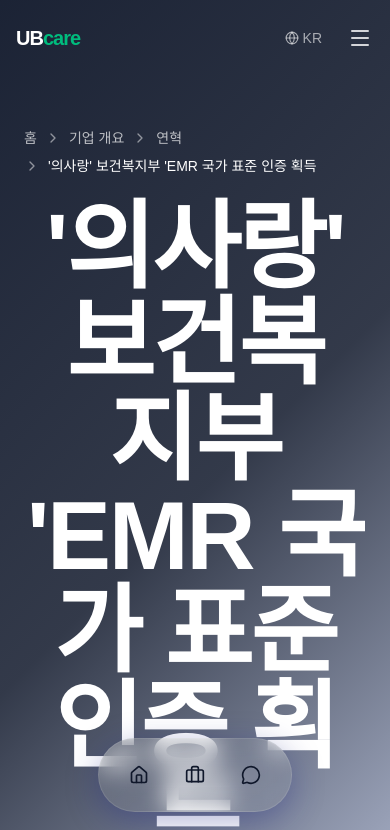
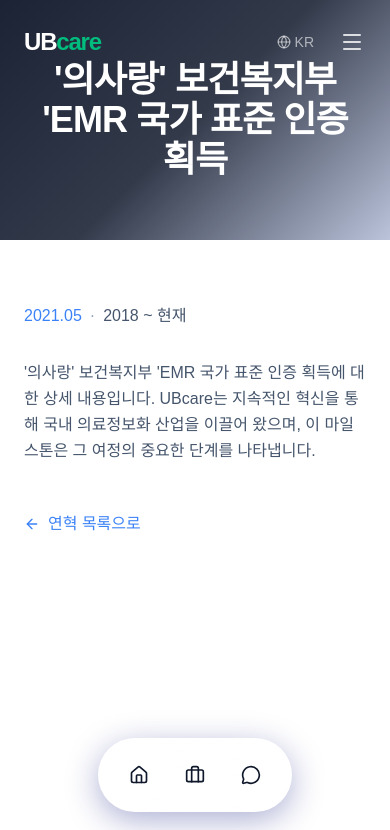
Before and after one commit to astudyinglady-max/newbiware, a Next.js app: page /about/history/m1 in a window 390 px wide. Shown: the top 830 px of the page. Built offline with nearby package versions, Linux system fonts and the light colour scheme; a web font is replaced by a local one.

Commit message:
모바일 사이즈 수정

```diff
--- a/src/app/globals.css
+++ b/src/app/globals.css
@@ -1,6 +1,13 @@
 @import "tailwindcss";
 
 @theme {
+  /* Breakpoints (Tailwind v4는 @theme에서 정의) — rem 권장 */
+  --breakpoint-sm: 20rem;   /* 640px */
+  --breakpoint-md: 48rem;   /* 768px */
+  --breakpoint-lg: 64rem;   /* 1024px */
+  --breakpoint-xl: 80rem;   /* 1280px */
+  --breakpoint-2xl: 96rem;  /* 1536px */
+
   --color-primary: #0F172A;
   --color-primary-50: #F0F5FF;
   --color-primary-100: #E0EBFF;
@@ -67,6 +74,7 @@
 html,
 body {
   font-family: "Pretendard", sans-serif;
+  min-width: 320px;
 }
 
 body {
@@ -78,6 +86,7 @@
   overflow-x: clip;
   -webkit-font-smoothing: antialiased;
   -moz-osx-font-smoothing: grayscale;
+
 }
 
 /* Promote heavy sections to own compositor layer for smoother scroll */
@@ -85,3 +94,9 @@
 [data-section] {
   contain: layout style paint;
 }
+
+@media (min-width: 20rem) {
+ .container {
+  max-width: 100% !important;
+ }
+}
--- a/src/components/about/PageHeader.tsx
+++ b/src/components/about/PageHeader.tsx
@@ -25,7 +25,7 @@
   return (
     <>
     <header
-      className="relative w-full py-32 sm:py-8 overflow-hidden min-h-[500px] sm:min-h-[240px] flex justify-center items-center"
+      className="relative w-full py-32 sm:py-8 overflow-hidden min-h-[500px] sm:min-h-[240px] md:min-h-[320px] lg:min-h-[400px] flex justify-center items-center"
       style={{
         backgroundImage: backgroundImage
           ? `linear-gradient(to bottom, rgba(15,23,42,0.7) 0%, rgba(15,23,42,0.5) 100%), url(${backgroundImage})`
@@ -35,26 +35,8 @@
       }}
     >
       <div className="container mx-auto px-6 relative z-10">
-        {breadcrumbs && breadcrumbs.length > 0 && (
-          <nav
-            className="flex items-center gap-2 text-sm text-white/70 mb-6 flex-wrap"
-            aria-label="breadcrumb"
-          >
-            {breadcrumbs.map((item, i) => (
-              <span key={i} className="flex items-center gap-2">
-                {i > 0 && <ChevronRight className="w-4 h-4 text-white/50" />}
-                {item.href ? (
-                  <Link href={item.href} className="hover:text-white transition-colors">
-                    {item.label}
-                  </Link>
-                ) : (
-                  <span className="text-white font-medium">{item.label}</span>
-                )}
-              </span>
-            ))}
-          </nav>
-        )}
-        <h1 className="text-8xl sm:text-5xl font-bold text-white tracking-tight text-center">
+
+        <h1 className="text-8xl sm:text-4xl lg:text-4xl md:text-4xl font-bold text-white tracking-tight text-center">
           {title}
         </h1>
       </div>
--- a/src/components/ui/NeuralNetworkHero.tsx
+++ b/src/components/ui/NeuralNetworkHero.tsx
@@ -90,12 +90,12 @@
 
 
 
-        <ul className="mt-8 sm:mt-10 md:mt-12 flex flex-wrap gap-4 sm:gap-6 md:gap-10 text-xs sm:text-sm font-bold tracking-[0.1em] text-white uppercase p-1">
+        <ul className="mt-8 sm:mt-1 md:mt-12 flex flex-wrap gap-4 sm:gap-6 md:gap-10 text-xs sm:text-sm font-bold tracking-[0.1em] text-white uppercase p-1">
           {microDetails?.map((detail, index) => (
             <li
               key={index}
               ref={el => { microItemsRefs.current[index] = el; }}
-              className="flex items-center gap-3"
+              className="flex items-center gap-3 sm:gap-1 md:gap-3"
             >
               <span className="h-1.5 w-1.5 rounded-full bg-[#ffffff]/50" /> {detail}
             </li>
--- a/src/components/ui/hero.tsx
+++ b/src/components/ui/hero.tsx
@@ -19,7 +19,7 @@
     const containerRef = useRef<HTMLDivElement>(null)
 
     return (
-        <div ref={containerRef} className="min-h-[40vh] h-[50vh] sm:min-h-[40vh] md:h-[55vh] bg-black relative overflow-hidden flex flex-col justify-center items-center px-4 sm:px-6 lg:px-12">
+        <div ref={containerRef} className="min-h-[40vh] h-[50vh] sm:min-h-[520px] md:h-[690px] bg-black relative overflow-hidden flex flex-col justify-center items-center px-4 sm:px-0 lg:px-12">
 
             {/* Single Mesh Gradient — merged two layers into one to reduce GPU load */}
             <MeshGradient
--- a/tailwind.config.ts
+++ b/tailwind.config.ts
@@ -8,6 +8,7 @@
     ],
     theme: {
         extend: {
+            /* Tailwind v4는 브레이크포인트를 globals.css @theme에서 사용합니다 */
             maxWidth: {
                 container: "1280px",
             },
```
